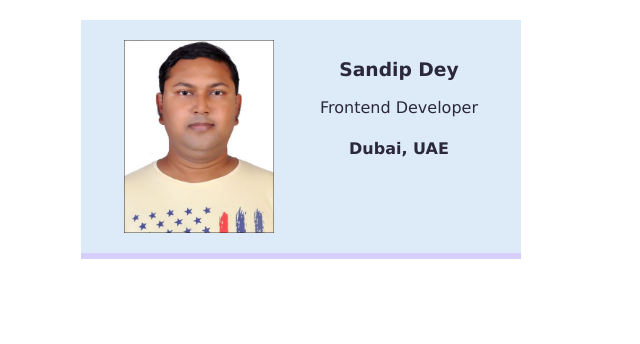
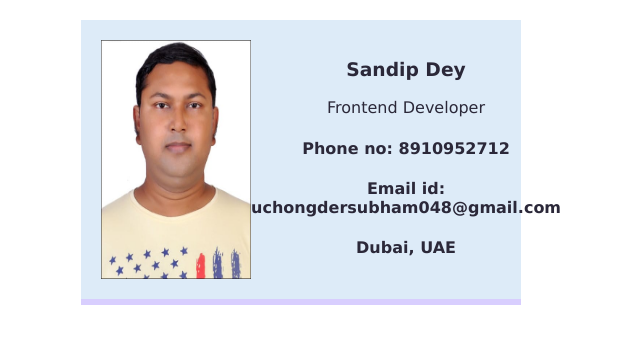
Before and after one commit to sandipdey2/buisnesscard, a website built with Vite: page index.html in a window 1280 px wide. Shown: the whole page, without its empty margins (339-979 px from the left). Built offline with nearby package versions, Linux system fonts and the light colour scheme.

Commit message:
Update index.html

```diff
--- a/index.html
+++ b/index.html
@@ -8,6 +8,8 @@
             <div >
                 <h3>Sandip Dey</h3>
                 <p>Frontend Developer</p>
+                <h4> Phone no: 8910952712</h4>
+                <h4> Email id: uchongdersubham048@gmail.com
                 <h4>Dubai, UAE</h4>
             </div>
         </div>
```
